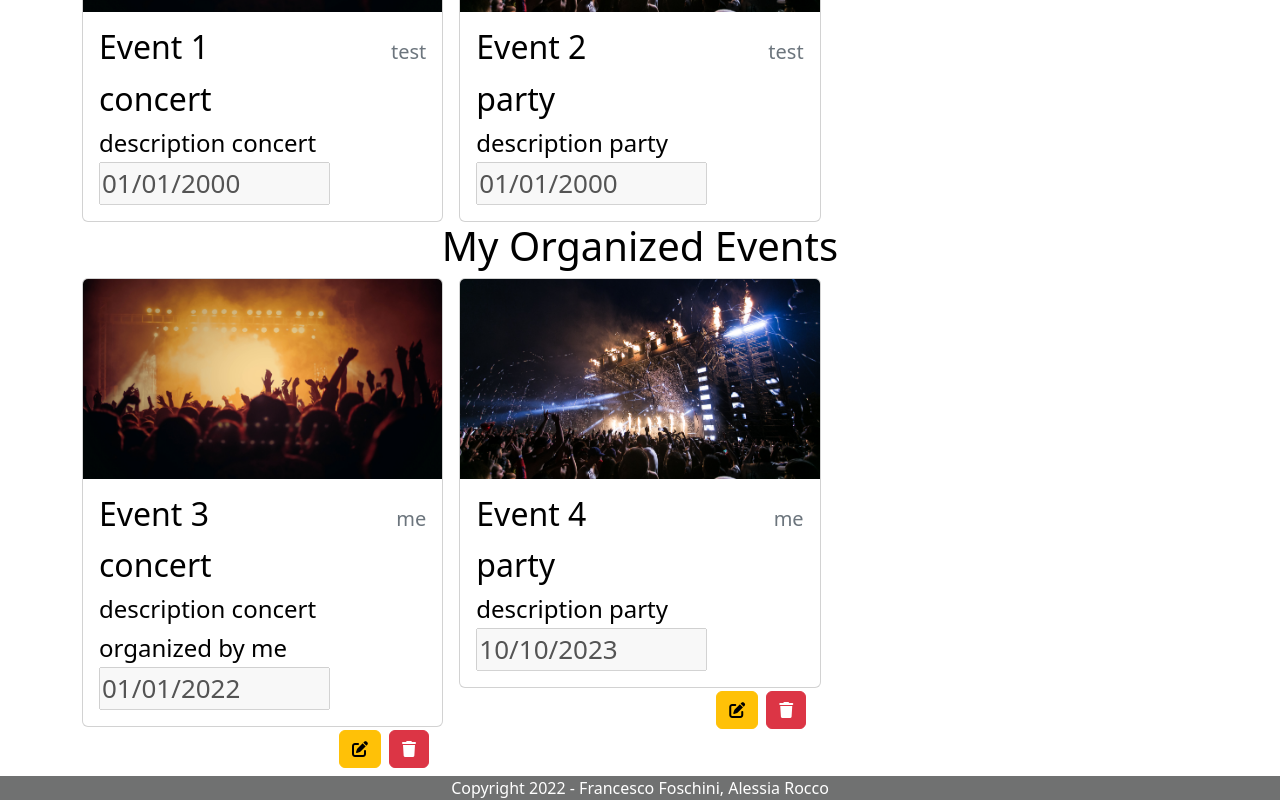
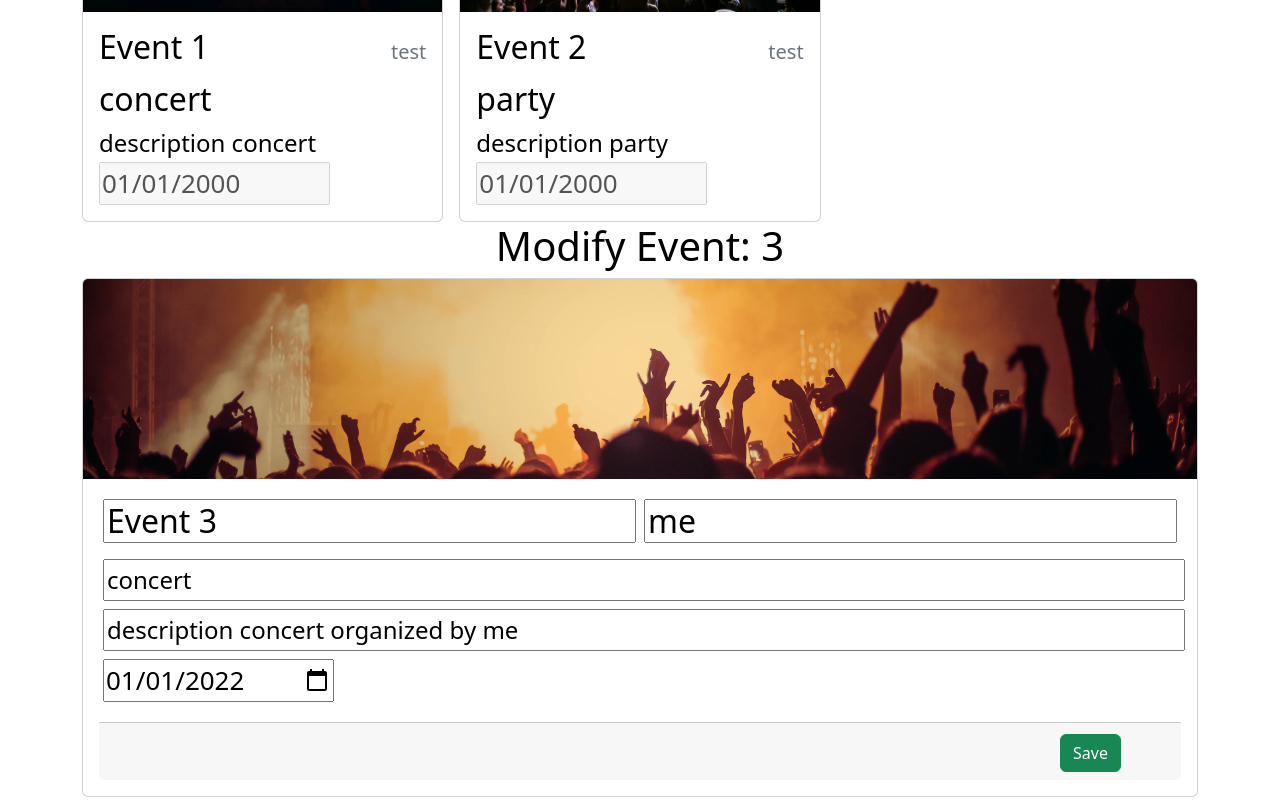
Before and after one commit to Ocsof/Eventual, a React (Create React App) app in the folder frontend/: page /events in a window 1280 px wide. Both pictures are taken after a click on the button 359 px from the left and 1064 px from the top of the page. Shown: the part 315-1115 px from the top of the page. Built offline with nearby package versions, Linux system fonts and the light colour scheme.

Commit message:
add local logic to modify and event

```diff
--- a/frontend/src/cmp/events/Event.tsx
+++ b/frontend/src/cmp/events/Event.tsx
@@ -1,7 +1,8 @@
 import {Card} from "react-bootstrap";
 import * as React from "react";
 
-type EventCardProps = {
+export type EventCardProps = {
+    id: number,
     title: string,
     author: string,
     category: string,
@@ -10,7 +11,7 @@ type EventCardProps = {
     imgUrl: string
 }
 
-export function Event({title, author, category, date, description, imgUrl}:EventCardProps){
+export function Event({id, title, author, category, date, description, imgUrl}:EventCardProps){
 
     return (
         <Card>
--- /dev/null
+++ b/frontend/src/cmp/events/ModifyEvent.tsx
@@ -0,0 +1,49 @@
+import {Button, Card} from "react-bootstrap";
+import * as React from "react";
+import {useState} from "react";
+import {EventCardProps} from "./Event";
+import {redirect, useNavigate} from "react-router-dom";
+
+export function ModifyEvent({id, title, author, category, date, description, imgUrl}:EventCardProps) {
+    const navigate = useNavigate();
+
+    const [event, setEvent] = useState({
+        title: title,
+        author: author,
+        category: category,
+        date: date,
+        description: description,
+        imgUrl: imgUrl
+    })
+
+    function handleSave(){
+        alert("Event modified");
+        console.log(event);
+        navigate(0);
+    }
+
+    return (
+        <Card>
+            <Card.Img
+                variant="top"
+                src={imgUrl}
+                height="200px"
+                style={{ objectFit: "cover" }}
+            />
+            <Card.Body className="d-flex flex-column">
+                <Card.Title className="d-flex justify-content-between align-items-baseline">
+                    <input style={{width: "50%"}} className="fs-2 m-1"type="text"  placeholder={event.title} value={event.title} onChange={(e) => setEvent({...event, title: e.target.value})} />
+                    <input style={{width: "50%"}} className="fs-2 m-1" type="text" placeholder={event.author} value={event.author} onChange={(e) => setEvent({...event, author: e.target.value})} />
+                </Card.Title>
+                <Card.Text className="mt-auto" >
+                    <input style={{width: "100%"}} className="fs-4 m-1" type="text" placeholder={event.category} value={event.category} onChange={(e) => setEvent({...event, category: e.target.value})} />
+                    <input style={{width: "100%"}} className="fs-4 m-1" type="text" placeholder={event.description} value={event.description} onChange={(e) => setEvent({...event, description: e.target.value})} />
+                    <input className="m-1" type="date" value={event.date} onChange={(e) => setEvent({...event, date: e.target.value})} />
+                </Card.Text>
+                <Card.Footer >
+                    <Button style={{marginLeft: "90%"}} className="btn btn-success" onClick={handleSave}>Save</Button>
+                </Card.Footer>
+            </Card.Body>
+        </Card>
+    )
+}
--- a/frontend/src/cmp/events/MyOrganizedEvents.tsx
+++ b/frontend/src/cmp/events/MyOrganizedEvents.tsx
@@ -4,20 +4,30 @@ import Row from 'react-bootstrap/Row'
 import Col from 'react-bootstrap/Col'
 // @ts-ignore
 import events from "../../data/events_organized.json"
-import {Event} from "./Event";
-import {Button, Offcanvas} from "react-bootstrap";
+import {Event, EventCardProps} from "./Event";
+import {Button} from "react-bootstrap";
+import {ModifyEvent} from "./ModifyEvent";
+import {useState} from "react";
 
 export function MyOrganizedEvents() {
+    const [eventToModify, setEventToModify] = useState(-1);
 
-    function modifyEvent(e: any){
-        alert("modified: " + e);
+    function modifyEvent(id: number){
+        setEventToModify(id);
     }
 
     function deleteEvent(e: any){
+        /* todo: delete in the database */
+        let newEvents = events.filter((event: { id: any }) => event.id !== e);
+        console.log(newEvents)
         alert("deleted: " + e);
     }
 
+    function resetEvent() {
+        setEventToModify(-1)
+    }
     return (
+        eventToModify === -1 ? (
         <>
             <h1>My Organized Events</h1>
             <Container className="m-auto mb-2">
@@ -41,6 +51,13 @@ export function MyOrganizedEvents() {
                     ))}
                 </Row>
             </Container>
-        </>
+        </> ) : (
+            <>
+                <h1>Modify Event: {eventToModify}</h1>
+                <Container className="m-auto mb-2">
+                    <ModifyEvent {...events.find((e: EventCardProps)=> e.id === eventToModify)}/>
+                </Container>
+            </>
+            )
 );
 }
```
